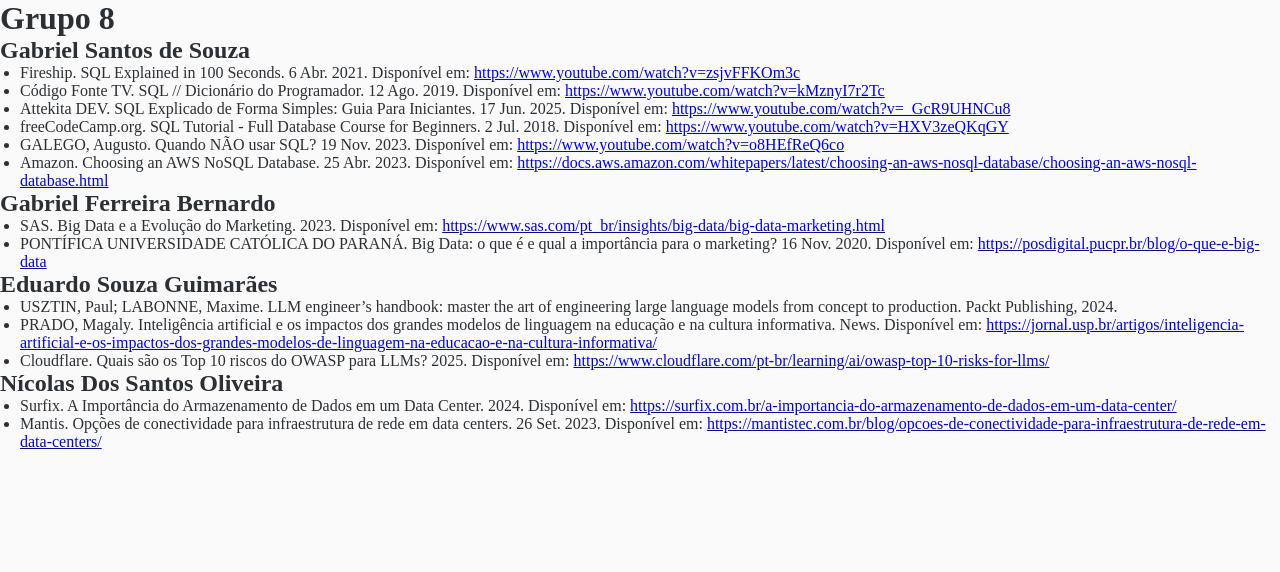
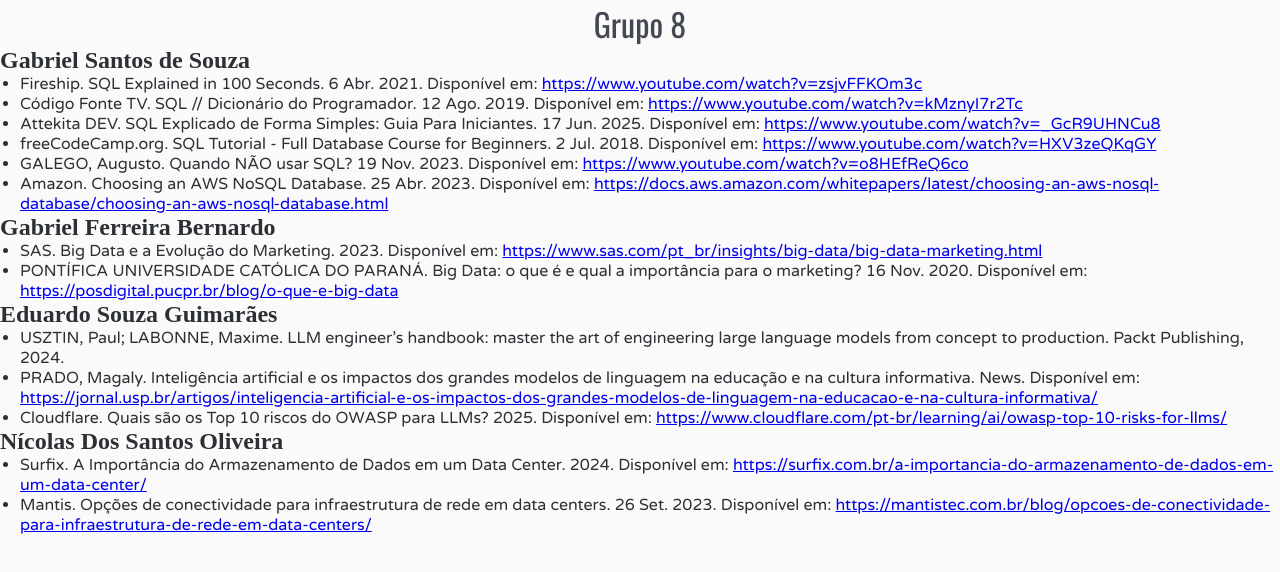
Before and after one commit to gbr-ufs/ies, a plain HTML site: page index.html in a window 1280 px wide. Drawn offline with nearby package versions, Linux system fonts and the light colour scheme.

Commit message:
feat(index.html): add font classes
* oswald-regular
* varela-round-regular

The first for the title, the latter for the list items.

```diff
--- a/index.html
+++ b/index.html
@@ -13,9 +13,9 @@
     <title>Referências Bibliográficas para Informática, Ética e Sociedade</title>
   </head>
   <body>
-    <h1>Grupo 8</h1>
+    <h1 class="title oswald-regular">Grupo 8</h1>
     <h2>Gabriel Santos de Souza</h2>
-    <ul>
+    <ul class="varela-round-regular">
       <li>Fireship. SQL Explained in 100 Seconds. 6 Abr. 2021. Disponível em: <a href="https://www.youtube.com/watch?v=zsjvFFKOm3c">https://www.youtube.com/watch?v=zsjvFFKOm3c</a></li>
       <li>Código Fonte TV. SQL // Dicionário do Programador. 12 Ago. 2019. Disponível em: <a href="https://www.youtube.com/watch?v=kMznyI7r2Tc">https://www.youtube.com/watch?v=kMznyI7r2Tc</a></li>
       <li>Attekita DEV. SQL Explicado de Forma Simples: Guia Para Iniciantes. 17 Jun. 2025. Disponível em: <a href="https://www.youtube.com/watch?v=_GcR9UHNCu8">https://www.youtube.com/watch?v=_GcR9UHNCu8</a></li>
@@ -24,18 +24,18 @@
       <li>Amazon. Choosing an AWS NoSQL Database. 25 Abr. 2023. Disponível em: <a href="https://docs.aws.amazon.com/whitepapers/latest/choosing-an-aws-nosql-database/choosing-an-aws-nosql-database.html">https://docs.aws.amazon.com/whitepapers/latest/choosing-an-aws-nosql-database/choosing-an-aws-nosql-database.html</a></li>
     </ul>
     <h2>Gabriel Ferreira Bernardo</h2>
-    <ul>
+    <ul class="varela-round-regular">
       <li>SAS. Big Data e a Evolução do Marketing. 2023. Disponível em: <a href="https://www.sas.com/pt_br/insights/big-data/big-data-marketing.html">https://www.sas.com/pt_br/insights/big-data/big-data-marketing.html</a></li>
       <li>PONTÍFICA UNIVERSIDADE CATÓLICA DO PARANÁ. Big Data: o que é e qual a importância para o marketing? 16 Nov. 2020. Disponível em: <a href="https://posdigital.pucpr.br/blog/o-que-e-big-data">https://posdigital.pucpr.br/blog/o-que-e-big-data</a></li>
     </ul>
     <h2>Eduardo Souza Guimarães</h2>
-    <ul>
+    <ul class="varela-round-regular">
       <li>USZTIN, Paul; LABONNE, Maxime. LLM engineer’s handbook: master the art of engineering large language models from concept to production. Packt Publishing, 2024.</li>
       <li>PRADO, Magaly. Inteligência artificial e os impactos dos grandes modelos de linguagem na educação e na cultura informativa. News. Disponível em: <a href="https://jornal.usp.br/artigos/inteligencia-artificial-e-os-impactos-dos-grandes-modelos-de-linguagem-na-educacao-e-na-cultura-informativa/">https://jornal.usp.br/artigos/inteligencia-artificial-e-os-impactos-dos-grandes-modelos-de-linguagem-na-educacao-e-na-cultura-informativa/</a></li>
       <li>Cloudflare. Quais são os Top 10 riscos do OWASP para LLMs? 2025. Disponível em: <a href="https://www.cloudflare.com/pt-br/learning/ai/owasp-top-10-risks-for-llms/">https://www.cloudflare.com/pt-br/learning/ai/owasp-top-10-risks-for-llms/</a></li>
     </ul>
     <h2>Nícolas Dos Santos Oliveira</h2>
-    <ul>
+    <ul class="varela-round-regular">
       <li>Surfix. A Importância do Armazenamento de Dados em um Data Center. 2024. Disponível em: <a href="https://surfix.com.br/a-importancia-do-armazenamento-de-dados-em-um-data-center/">https://surfix.com.br/a-importancia-do-armazenamento-de-dados-em-um-data-center/</a></li>
       <li>Mantis. Opções de conectividade para infraestrutura de rede em data centers. 26 Set. 2023. Disponível em: <a href="https://mantistec.com.br/blog/opcoes-de-conectividade-para-infraestrutura-de-rede-em-data-centers/">https://mantistec.com.br/blog/opcoes-de-conectividade-para-infraestrutura-de-rede-em-data-centers/</a></li>
     </ul>
```
